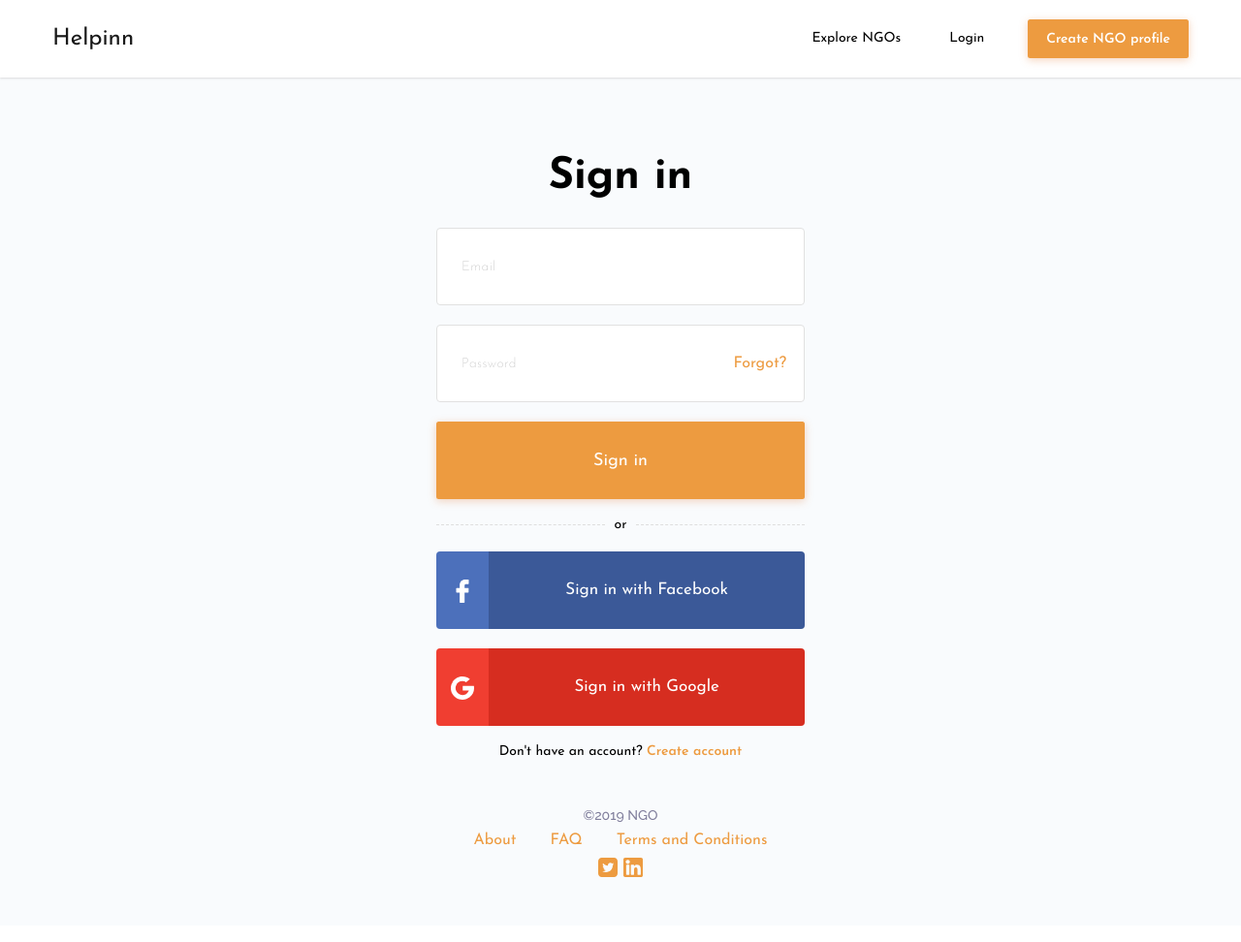
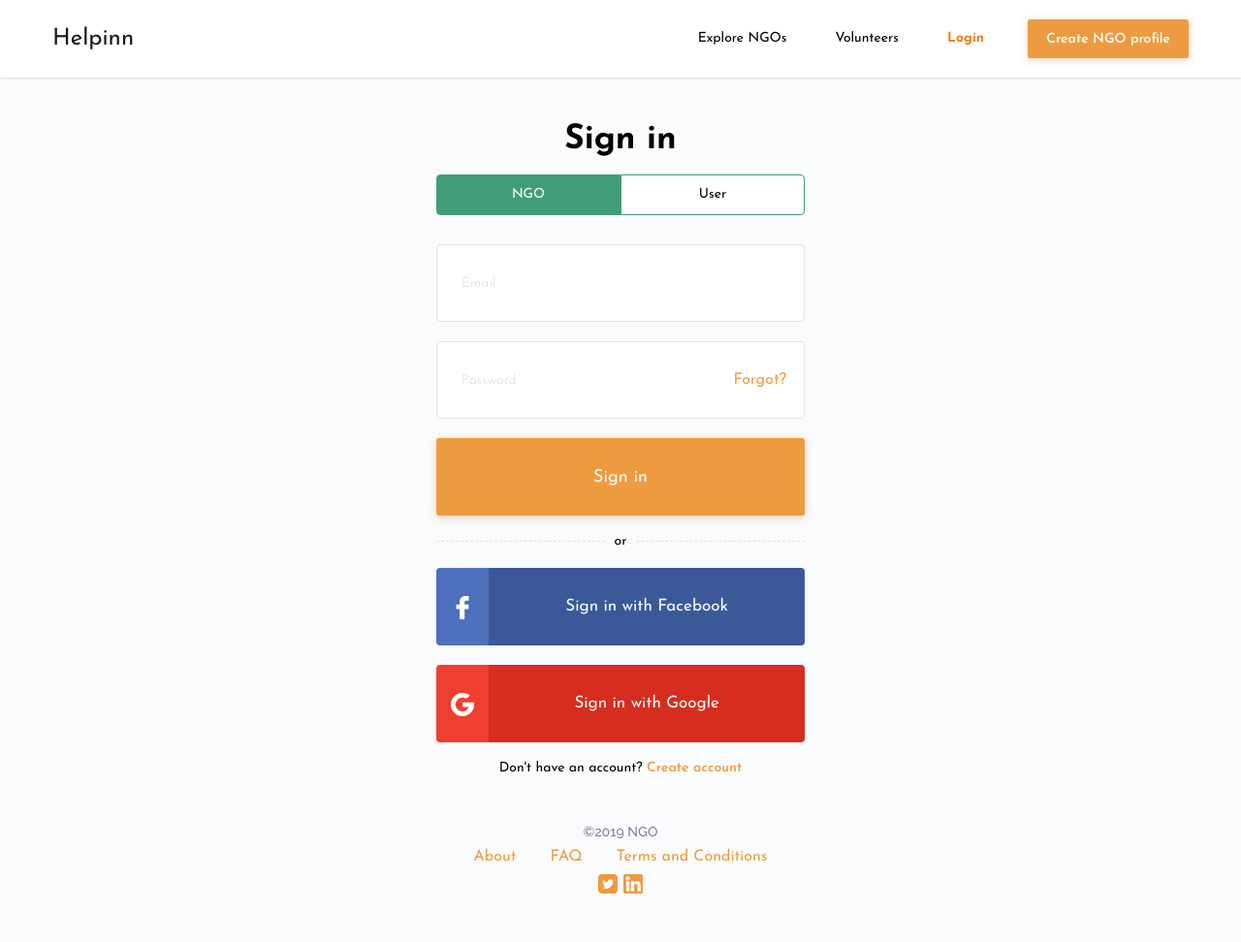
Before and after one commit to olasunkanmi04/ngo, a PHP site: page /login.html in a window 1280 px wide. Shown: the whole page at 97% size. Before the commit the page ends 905 px from the top, so only its background shows below. Run offline with PHP 8.4, Linux system fonts and the light colour scheme.

Commit message:
Login
Separate login for users and NGOs

```diff
--- a/css/main.css
+++ b/css/main.css
@@ -603,6 +603,10 @@ body {
   padding: 10px;
   -webkit-box-shadow: 0 0 20px 1px rgba(0, 0, 0, 0.1), 0 2px 3px rgba(0, 0, 0, 0.15);
   box-shadow: 0 0 20px 1px rgba(0, 0, 0, 0.1), 0 2px 3px rgba(0, 0, 0, 0.15); }
+  .explore-ngo__search::placeholder {
+    color: #000000;
+    font-size: 12px;
+    font-weight: normal; }
   .explore-ngo__search-button {
     background-color: #ed9b40;
     position: relative;
@@ -987,18 +991,23 @@ body {
   .donate__block {
     max-width: 400px; } }
 
+.login {
+  color: #ec830a !important;
+  font-weight: 700; }
+  .login:hover {
+    color: #ed9b40 !important; }
   .login__form {
     width: 400px;
     margin: 50px auto;
+    margin-top: 20px;
     padding: 0 10px; }
-
   .login__title {
-  font-size: 45px;
+    font-size: 35px;
     color: #000000;
-  line-height: 65px;
+    line-height: 50px;
     font-weight: 700;
-  text-align: center; }
-
+    text-align: center;
+    margin-bottom: 10px; }
   .login__divider {
     display: flex;
     margin-top: 20px;
@@ -1012,7 +1021,6 @@ body {
       width: 100%;
       height: 1px;
       border-top: 1px dashed #dedede; }
-
   .login__google, .login__facebook {
     display: flex;
     margin-top: 20px; }
@@ -1039,7 +1047,6 @@ body {
         color: #ffffff;
         font-size: 17px;
         line-height: 80px; }
-
   .login__google-icon {
     background: #f03e31;
     width: 14.3%;
@@ -1051,7 +1058,6 @@ body {
       width: 24px;
       height: 24px;
       fill: #ffffff; }
-
   .login__google-button {
     width: 85.7%;
     border-radius: 0 4px 4px 0;
@@ -1064,7 +1070,6 @@ body {
       color: #ffffff;
       font-size: 17px;
       line-height: 80px; }
-
   .login__input {
     margin-top: 20px;
     height: 80px;
@@ -1079,11 +1084,9 @@ body {
     .login__input::placeholder {
       color: #c4c4c4;
       font-weight: 200 !important; }
-
   .login__pw {
     position: relative;
     margin-top: 20px; }
-
   .login__fgpw {
     position: absolute;
     top: 0;
@@ -1092,14 +1095,12 @@ body {
     right: 5%; }
     .login__fgpw:hover {
       color: #ec830a; }
-
   .login__btn {
     height: 80px;
     width: 100%;
     margin-top: 20px;
     font-size: 18px;
     font-weight: normal; }
-
   .login__ngtv {
     margin-top: 20px;
     text-align: center;
@@ -1113,6 +1114,28 @@ body {
 
 .signup__title {
   font-size: 40px; }
+
+#user-login.active {
+  animation: slide-left 1s ease-out; }
+
+@keyframes slide-left {
+  0% {
+    opacity: 0;
+    transform: translateX(5%); }
+  100% {
+    opacity: 1;
+    transform: translateX(0); } }
+
+#ngo-login.active {
+  animation: slide-right 1s ease-out; }
+
+@keyframes slide-right {
+  0% {
+    opacity: 0;
+    transform: translateX(-5%); }
+  100% {
+    opacity: 1;
+    transform: translateX(0); } }
 
 @media screen and (max-width: 479px) {
   .login__form {
--- a/login.html
+++ b/login.html
@@ -21,6 +21,18 @@
         <div class="login__form">
             <h3 class="login__title">Sign in</h3>
 
+            <ul class="nav nav-pills mb-3 donate__tab" id="pills-tab" role="tablist">
+                <li class="donate__sub-type-item">
+                    <a class="donate__sub-type-link active" id="ngo-login-tab" data-toggle="pill" href="#ngo-login"
+                        role="tab" aria-controls="ngo-login" aria-selected="true">NGO</a>
+                </li>
+                <li class="donate__sub-type-item">
+                    <a class="donate__sub-type-link" id="user-login-tab" data-toggle="pill" href="#user-login"
+                        role="tab" aria-controls="user-login" aria-selected="false">User</a>
+                </li>
+            </ul>
+            <div class="tab-content" id="pills-tabContent">
+                <div class="tab-pane fade show active" id="ngo-login" role="tabpanel" aria-labelledby="ngo-login-tab">
                     <form action="">
                         <input type="email" class="login__input" placeholder="Email">
                         <div class="login__pw">
@@ -62,8 +74,53 @@
                         </div>
                     </a>
 
+                    <p class="login__ngtv">Don't have an account? <a href="signup.html">Create account</a></p>
+                </div>
+                <div class="tab-pane fade" id="user-login" role="tabpanel" aria-labelledby="user-login-tab">
+                    <form action="">
+                        <input type="email" class="login__input" placeholder="Email">
+                        <div class="login__pw">
+                            <input type="password" class="login__input mt-0" placeholder="Password">
+                            <a href="#" class="login__fgpw">Forgot?</a>
+                        </div>
+                        <button class="cta__button btn login__btn">Sign in</button>
+                    </form>
+
+                    <div class="login__divider">
+                        <hr>
+                        <span>or</span>
+                        <hr>
+                    </div>
+
+                    <a href="#">
+                        <div class="login__google">
+                            <div class="login__facebook-icon">
+                                <svg class="icon icon-facebook-logo">
+                                    <use xlink:href="#icon-facebook-logo"></use>
+                                </svg>
+                            </div>
+                            <div class="login__facebook-button">
+                                <span>Sign in with Facebook</span>
+                            </div>
+                        </div>
+                    </a>
+
+                    <a href="#">
+                        <div class="login__google">
+                            <div class="login__google-icon">
+                                <svg class="icon icon-google">
+                                    <use xlink:href="#icon-google"></use>
+                                </svg>
+                            </div>
+                            <div class="login__google-button">
+                                <span>Sign in with Google</span>
+                            </div>
+                        </div>
+                    </a>
 
                     <p class="login__ngtv">Don't have an account? <a href="signup.html">Create account</a></p>
+                </div>
+            </div>
         </div>
     </div>
 
--- a/navbar.html
+++ b/navbar.html
@@ -11,7 +11,10 @@
                 <a class="nav-link navbar__header-link" href="explore-ngo.html">Explore NGOs</a>
             </li>
             <li class="nav-item navbar__header-item">
-                <a class="nav-link navbar__header-link" href="login.html">Login</a>
+                <a class="nav-link navbar__header-link" href="#">Volunteers</a>
+            </li>
+            <li class="nav-item navbar__header-item">
+                <a class="nav-link navbar__header-link login" href="login.html">Login</a>
             </li>
         </ul>
         <div>
--- a/scss/modules/_explore.scss
+++ b/scss/modules/_explore.scss
@@ -15,6 +15,12 @@
         padding: 10px;
         -webkit-box-shadow: 0 0 20px 1px rgba(0, 0, 0, 0.1), 0 2px 3px rgba(0, 0, 0, 0.15);
         box-shadow: 0 0 20px 1px rgba(0, 0, 0, 0.1), 0 2px 3px rgba(0, 0, 0, 0.15);
+
+        &::placeholder {
+            color: #000000;
+            font-size: 12px;
+            font-weight: normal;
+        }
 
         &-button {
             background-color: #ed9b40;
--- a/scss/modules/_login.scss
+++ b/scss/modules/_login.scss
@@ -1,16 +1,25 @@
 .login {
+    color: #ec830a !important;
+    font-weight: 700;
+
+    &:hover {
+        color: #ed9b40 !important;
+    }
+
     &__form {
         width: 400px;
         margin: 50px auto;
+        margin-top: 20px;
         padding: 0 10px;
     }
 
     &__title {
-        font-size: 45px;
+        font-size: 35px;
         color: #000000;
-        line-height: 65px;
+        line-height: 50px;
         font-weight: 700;
         text-align: center;
+        margin-bottom: 10px;
     }
 
     &__divider {
@@ -172,6 +181,38 @@
     }
 }
 
+#user-login.active {
+    animation: slide-left 1s ease-out;
+}
+
+@keyframes slide-left {
+    0% {
+        opacity: 0;
+        transform: translateX(5%);
+    }
+
+    100% {
+        opacity: 1;
+        transform: translateX(0);
+    }
+}
+
+#ngo-login.active {
+    animation: slide-right 1s ease-out;
+}
+
+@keyframes slide-right {
+    0% {
+        opacity: 0;
+        transform: translateX(-5%);
+    }
+
+    100% {
+        opacity: 1;
+        transform: translateX(0);
+    }
+}
+
 @media screen and (max-width:479px) {
     .login__form {
         width: 100%;
```
Also changed, not shown: explore-ngo.html (+2 -6 lines), 1 other file. Lines whose indentation alone changed are shown as unchanged.
